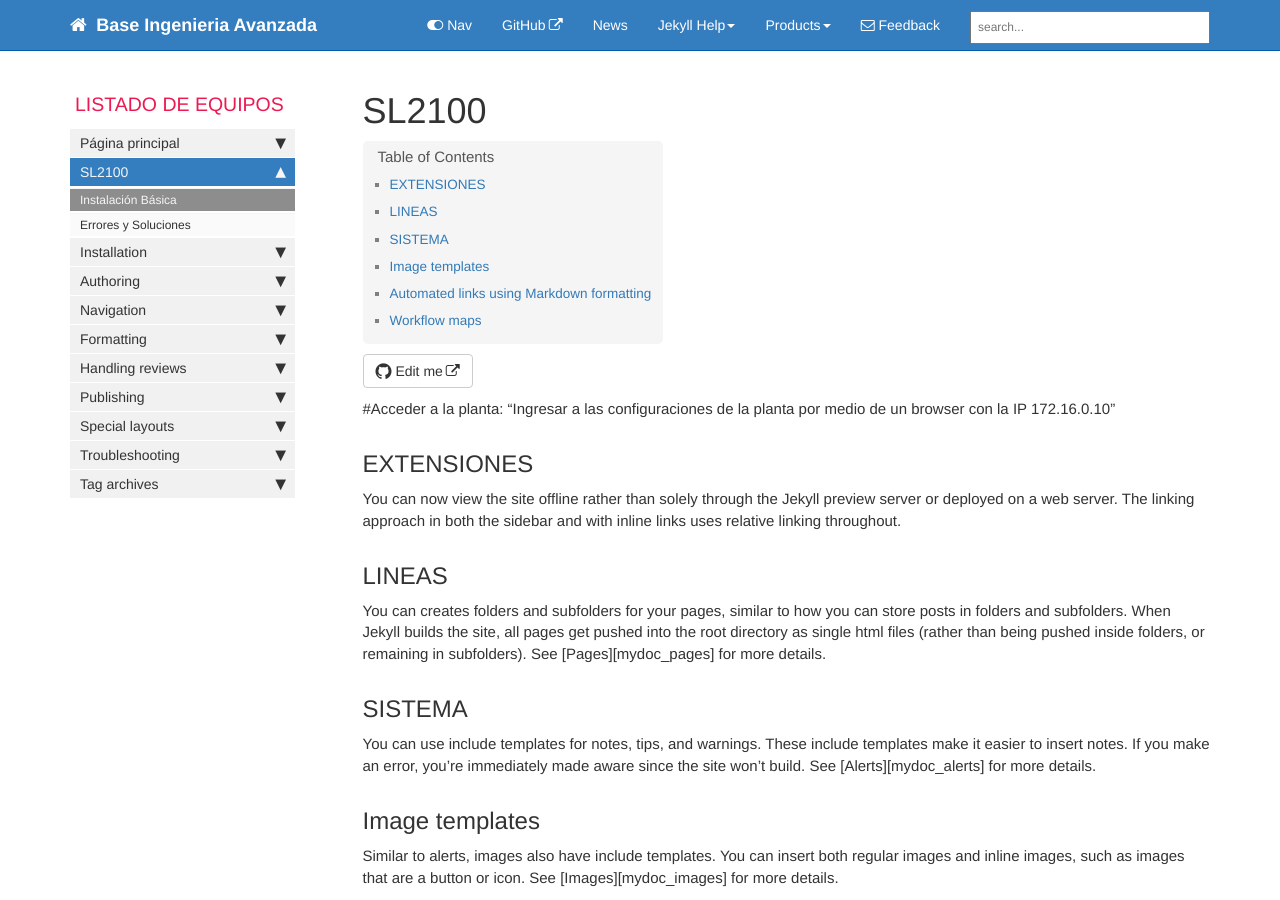
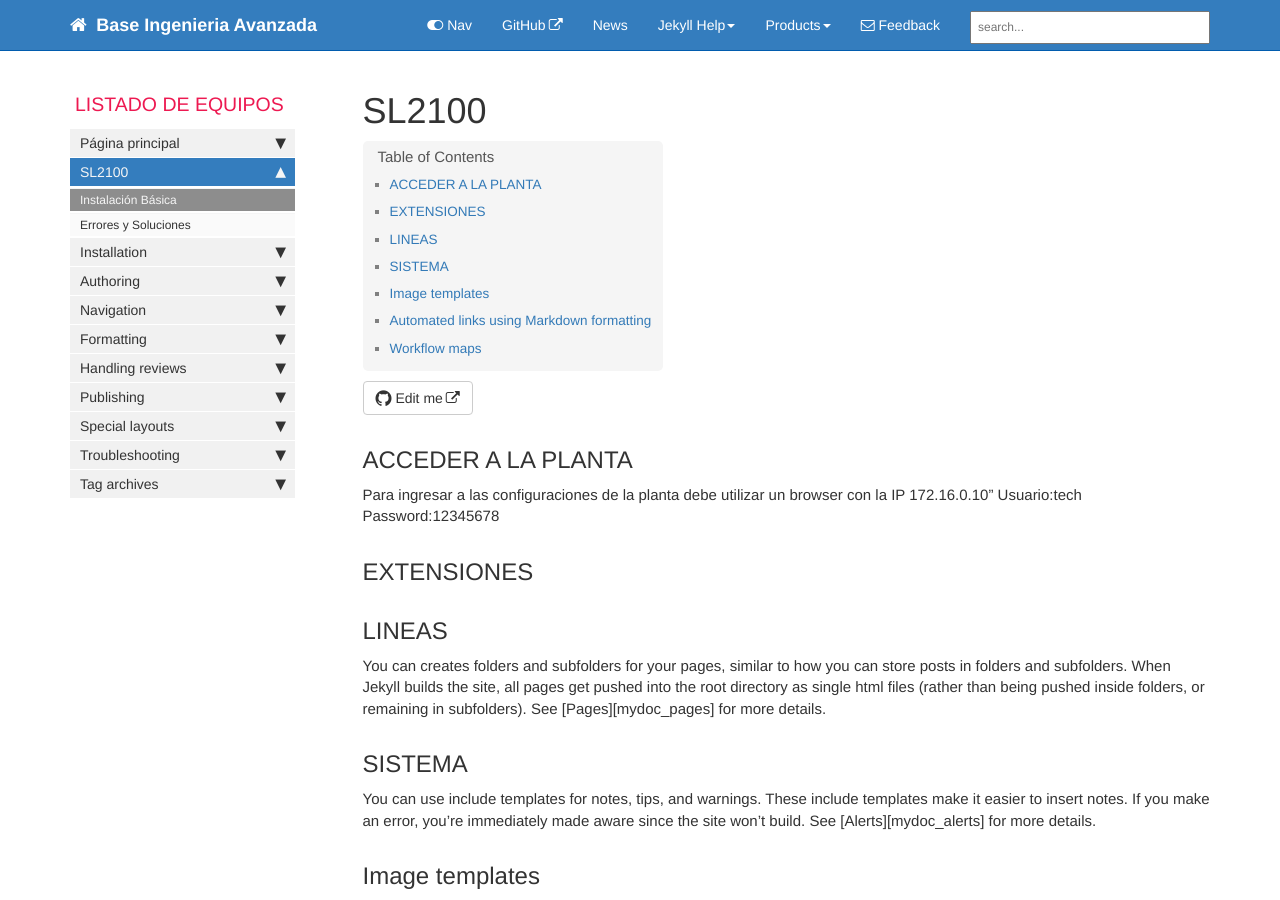
Before and after one commit to soporteiasa/soporteiasa.github.io, a Jekyll site: the page built from pages/mydoc/mydoc_release_notes_60.md, in a window 1280 px wide and 900 px high. Built offline with Jekyll 4.4.1, drawn with Linux system fonts in a browser that asks for light colours; comment, search, counter and statistics services are not loaded.

Commit message:
Update mydoc_release_notes_60.md

```diff
--- a/pages/mydoc/mydoc_release_notes_60.md
+++ b/pages/mydoc/mydoc_release_notes_60.md
@@ -8,11 +8,15 @@ sidebar: mydoc_sidebar
 permalink: mydoc_release_notes_60.html
 folder: mydoc
 ---
-#Acceder a la planta: "Ingresar a las configuraciones de la planta por medio de un browser con la IP 172.16.0.10"
+## ACCEDER A LA PLANTA
+Para ingresar a las configuraciones de la planta debe utilizar un browser con la IP 172.16.0.10"
+Usuario:tech
+Password:12345678
 
 ## EXTENSIONES
 
-You can now view the site offline rather than solely through the Jekyll preview server or deployed on a web server. The linking approach in both the sidebar and with inline links uses relative linking throughout.
+
+
 
 ## LINEAS
 
```
